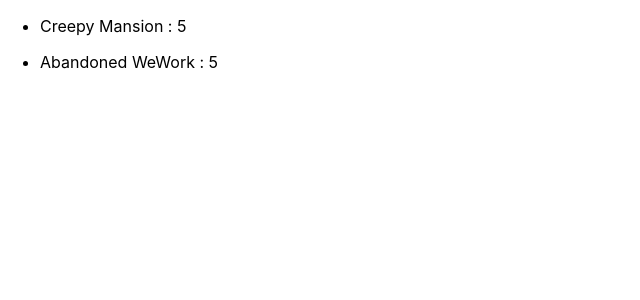
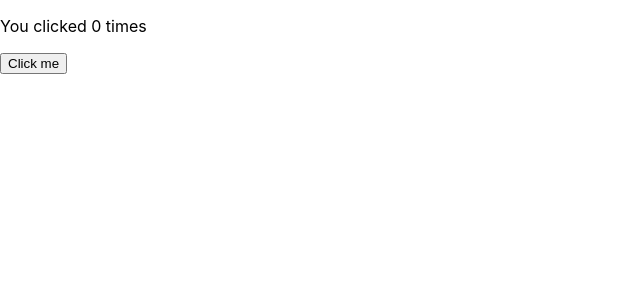
Before and after one commit to szunami/hooks-query-helper, a React (Create React App) app: page / in a window 1280 px wide. Shown: the top 300 px of the page, without its empty margins (0-640 px from the left). Built offline with nearby package versions, Linux system fonts and the light colour scheme.

Commit message:
Revert "Set up 1"
This reverts commit d6b9183da55ef290c7fed7b70fc21b3c3674862c.

```diff
--- a/src/App.tsx
+++ b/src/App.tsx
@@ -1,14 +1,34 @@
+import { useEffect, useState } from "react";
 import "./App.css";
-import { HauntedHouseReport } from "./version1";
+// import { HauntedHouseReport } from "./version1";
+// import { RegionalHauntedHouseReport } from "./version3";
 
 function App() {
   // for each haunted house, how many ghosts are there?
 
   return (
     <div className="App">
-      <HauntedHouseReport />
+      <Example />
+      {/* <RegionalHauntedHouseReport /> */}
+      {/* <HauntedHouseReport /> */}
     </div>
   );
 }
 
 export default App;
+
+function Example() {
+  const [count, setCount] = useState(0);
+
+  // Similar to componentDidMount and componentDidUpdate:
+  useEffect(() => {
+    // Update the document title using the browser API
+    document.title = `You clicked ${count} times`;
+  });
+  return (
+    <div>
+      <p>You clicked {count} times</p>
+      <button onClick={() => setCount(count + 1)}>Click me</button>
+    </div>
+  );
+}
--- a/src/version1.tsx
+++ b/src/version1.tsx
@@ -1,21 +1,21 @@
-import { useGhostCount, useHauntedHouses } from "./queries";
+// import { useGhostCount, useHauntedHouses } from "./queries";
 
-export const HauntedHouseReport = () => {
-  const hauntedHouses = useHauntedHouses();
+// export const HauntedHouseReport = () => {
+//   const hauntedHouses = useHauntedHouses();
 
-  return (
-    <ul>
-      {hauntedHouses.map((hauntedHouse) => {
-        return (
-          <li>
-            <p>
-              {hauntedHouse} : {useGhostCount(hauntedHouse)}
-            </p>
-          </li>
-        );
-      })}
-    </ul>
-  );
-};
+//   return (
+//     <ul>
+//       {hauntedHouses.map((hauntedHouse) => {
+//         return (
+//           <li>
+//             <p>
+//               {hauntedHouse} : {useGhostCount(hauntedHouse)}
+//             </p>
+//           </li>
+//         );
+//       })}
+//     </ul>
+//   );
+// };
 
-// export {};
+export {};
```
